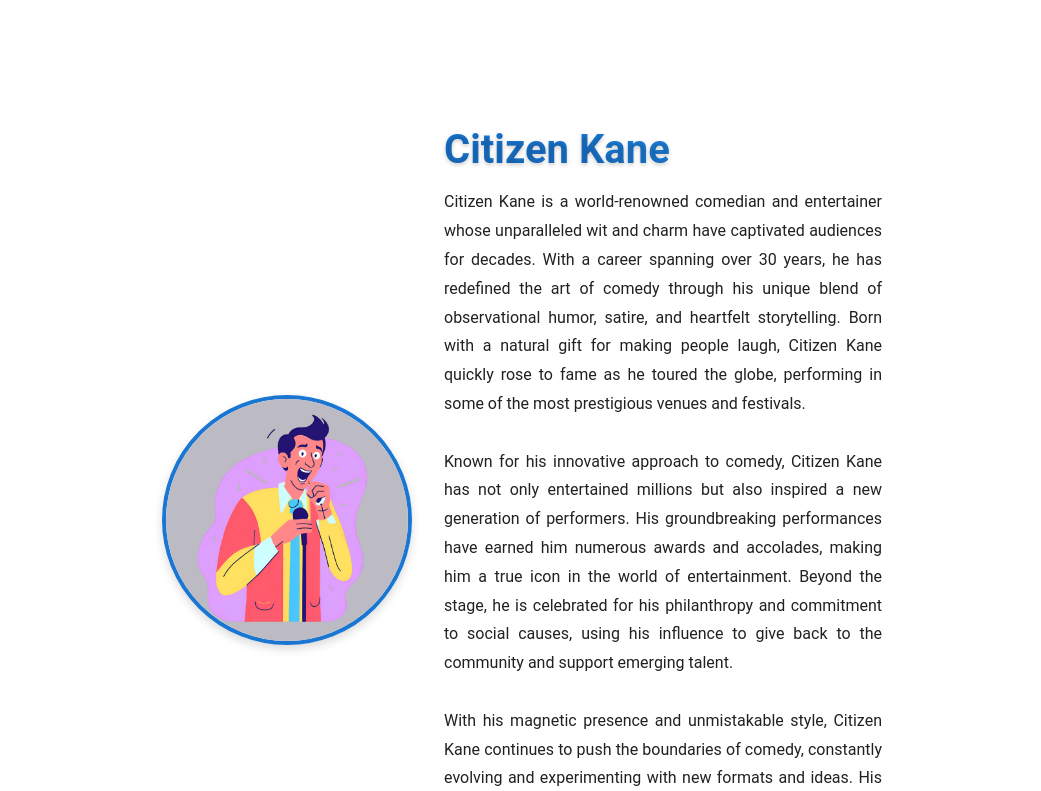
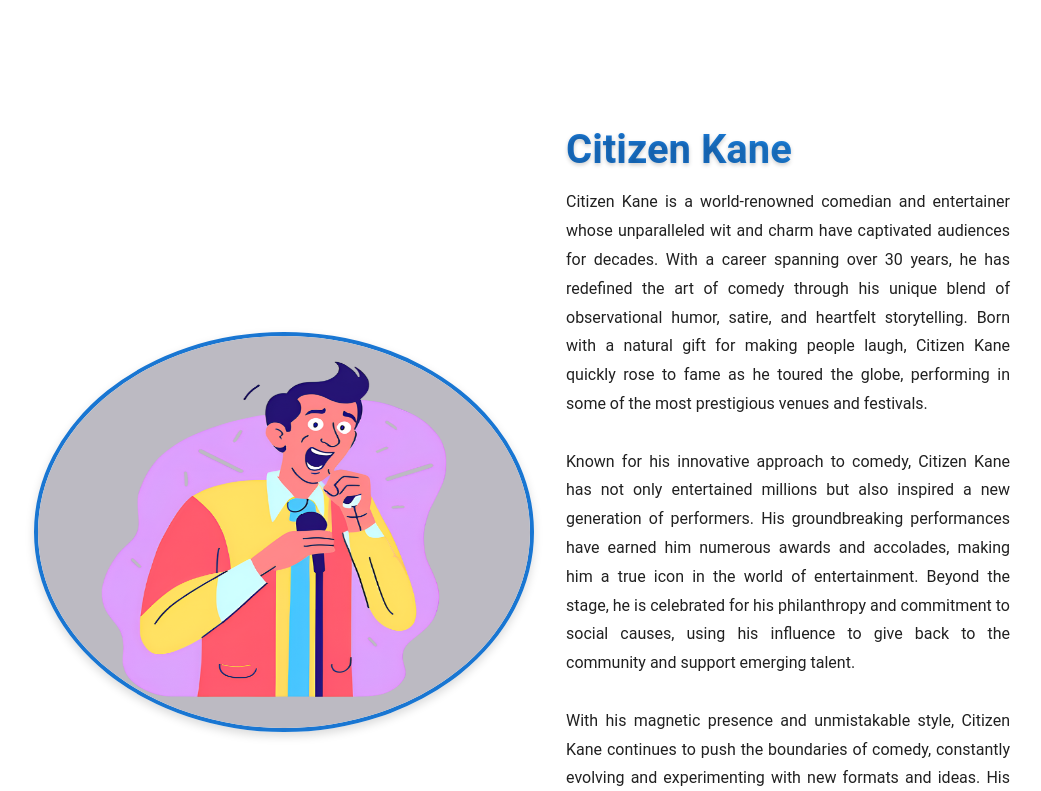
Before and after one commit to WuTangLan1/Sample-Comedy-Profile-4, a React (Create React App) app: page / in a window 1280 px wide. Shown: the part 589-1380 px from the top of the page, without its empty margins (118-1159 px from the left). Built offline with nearby package versions, Linux system fonts and the light colour scheme.

Commit message:
save for tonight

```diff
--- a/src/components/AboutSection.tsx
+++ b/src/components/AboutSection.tsx
@@ -6,19 +6,20 @@ export default function AboutSection({ id }: { id: string }) {
   const theme = useTheme()
   return (
     <Box id={id} sx={{ p: 8, backgroundColor: theme.palette.mode === 'light' ? 'background.paper' : '#121212' }}>
-      <Container maxWidth="md">
+      <Container>
         <Box sx={{ display: 'flex', flexDirection: { xs: 'column', md: 'row' }, alignItems: 'center', gap: 4 }}>
-          <motion.img
+          <Box
+            component={motion.img}
             src="/images/personal/profile1.png"
             alt="Citizen Kane"
-            initial={{ opacity: 0, y: -20 }}
-            animate={{ opacity: 1, y: 0 }}
-            transition={{ duration: 1 }}
-            style={{
-              width: 250,
-              height: 250,
+            initial={{ opacity: 0, scale: 0.8, y: -50, rotate: -10 }}
+            animate={{ opacity: 1, scale: 1, y: 0, rotate: 0 }}
+            transition={{ duration: 1.5, ease: 'easeOut' }}
+            sx={{
+              width: { xs: 50, md: 500 },
+              height: { xs: 250, md: 400 },
               borderRadius: '50%',
-              marginBottom: '1.5rem',
+              mb: { xs: 1.5, md: 0 },
               border: `4px solid ${theme.palette.mode === 'light' ? '#1976d2' : '#bb86fc'}`,
               boxShadow: theme.palette.mode === 'light' ? '0 4px 10px rgba(0,0,0,0.15)' : '0 4px 10px rgba(255,255,255,0.15)'
             }}
@@ -27,7 +28,7 @@ export default function AboutSection({ id }: { id: string }) {
             <Typography variant="h2" gutterBottom sx={{ fontWeight: 700, background: theme.palette.mode === 'light' ? 'linear-gradient(45deg, #1976d2 30%, #2196f3 90%)' : 'linear-gradient(45deg, #bb86fc 30%, #3700b3 90%)', WebkitBackgroundClip: 'text', WebkitTextFillColor: 'transparent', textShadow: theme.palette.mode === 'light' ? '0 2px 4px rgba(0,0,0,0.2)' : '0 2px 4px rgba(0,0,0,0.6)' }}>
               Citizen Kane
             </Typography>
-            <Typography variant="body1" sx={{ textAlign: 'justify', lineHeight: 1.8, color: theme.palette.mode === 'light' ? 'text.primary' : 'text.secondary', background: theme.palette.mode === 'light' ? 'none' : 'linear-gradient(45deg, #ffffff10 30%, #ffffff05 90%)', padding: theme.palette.mode === 'light' ? 0 : '1rem', borderRadius: theme.palette.mode === 'light' ? 0 : 2 }}>
+            <Typography variant="body1" sx={{ textAlign: 'justify', lineHeight: 1.8, color: theme.palette.mode === 'light' ? 'text.primary' : 'text.secondary', background: theme.palette.mode === 'light' ? 'none' : 'linear-gradient(45deg, #ffffff10 30%, #ffffff05 90%)', p: theme.palette.mode === 'light' ? 0 : 1, borderRadius: theme.palette.mode === 'light' ? 0 : 2 }}>
               Citizen Kane is a world-renowned comedian and entertainer whose unparalleled wit and charm have captivated audiences for decades. With a career spanning over 30 years, he has redefined the art of comedy through his unique blend of observational humor, satire, and heartfelt storytelling. Born with a natural gift for making people laugh, Citizen Kane quickly rose to fame as he toured the globe, performing in some of the most prestigious venues and festivals.
               <br/><br/>
               Known for his innovative approach to comedy, Citizen Kane has not only entertained millions but also inspired a new generation of performers. His groundbreaking performances have earned him numerous awards and accolades, making him a true icon in the world of entertainment. Beyond the stage, he is celebrated for his philanthropy and commitment to social causes, using his influence to give back to the community and support emerging talent.
```
Also changed, not shown: public/images/backgrounds/appDark.svg (added), public/images/backgrounds/appLight.svg (added).
